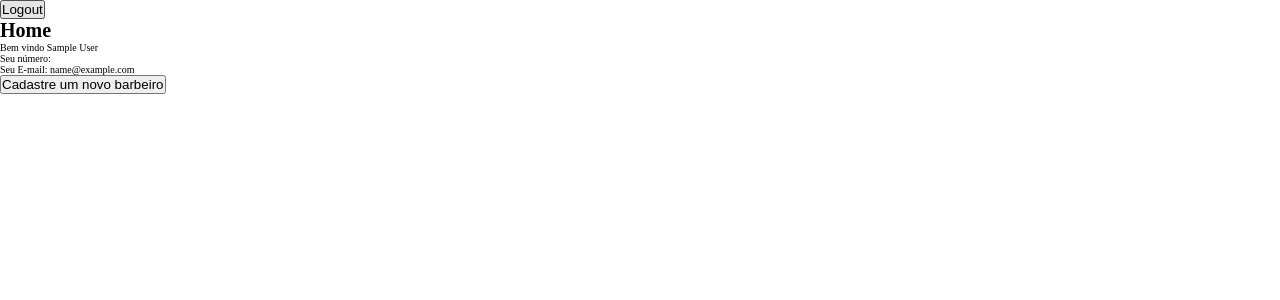
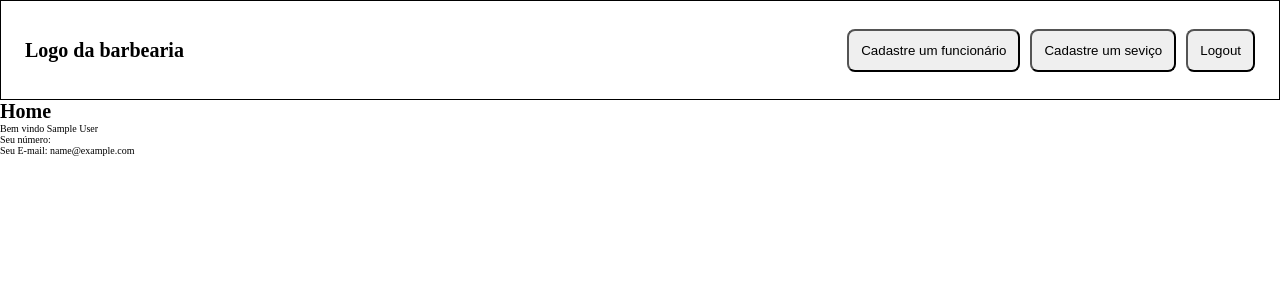
Before and after one commit to EduardoAugustoFReis/TCC-FrontEnd, a React (Vite) app: page /home in a window 1280 px wide. Shown: the top 300 px of the page. Built offline with nearby package versions, Linux system fonts and the light colour scheme; sample sign-in values are in the browser's storage.

Commit message:
Header criado, menu dentro do Header criado, página de cadastrar novo serviço criada, mas ainda não funcional.

```diff
--- /dev/null
+++ b/src/components/Header/MenuHeader/index.tsx
@@ -0,0 +1,35 @@
+import { useNavigate } from "react-router-dom";
+import useAuth from "../../../context/Auth/useAuth";
+import { MenuHeaderContainer } from "./styles";
+//import { BsList } from "react-icons/bs";
+
+const MenuHeader = () => {
+  const { user, logout } = useAuth();
+  const navigate = useNavigate();
+  const handleLogout = () => {
+    logout();
+    navigate("/");
+  };
+
+  const handleNewEmployee = () => {
+    navigate("/new-employee");
+  };
+
+  const handleNewService = () => {
+    navigate("/new-service");
+  };
+
+  return (
+    <MenuHeaderContainer>
+      {user?.role === "admin" && (
+        <button onClick={handleNewEmployee}>Cadastre um funcionário</button>
+      )}
+      {user?.role === "admin" && (
+        <button onClick={handleNewService}>Cadastre um seviço</button>
+      )}
+      <button onClick={handleLogout}>Logout</button>
+    </MenuHeaderContainer>
+  );
+};
+
+export default MenuHeader;
--- /dev/null
+++ b/src/components/Header/MenuHeader/styles.ts
@@ -0,0 +1,17 @@
+import styled from "styled-components";
+
+export const MenuHeaderContainer = styled.nav`
+  display: flex;
+  justify-content: space-around;
+  align-items: center;
+  gap: 1.0rem;
+
+  button {
+    padding: 1.2rem;
+    border-radius: 0.8rem;
+    transition: ease 0.2s;
+    &:hover {
+      transform: scale(1.1);
+    }
+  }
+`;
--- /dev/null
+++ b/src/components/Header/index.tsx
@@ -0,0 +1,13 @@
+import MenuHeader from "./MenuHeader"
+import { HeaderContainer } from "./styles"
+
+const Header = () => {
+  return (
+    <HeaderContainer>
+      <h1>Logo da barbearia</h1>
+      <MenuHeader />
+    </HeaderContainer>
+  )
+}
+
+export default Header
--- /dev/null
+++ b/src/components/Header/styles.ts
@@ -0,0 +1,15 @@
+import styled from "styled-components";
+import { breakpoints } from "../../styles/breakpoints";
+
+export const HeaderContainer = styled.header`
+  height: 10.0rem;
+  display: flex;
+  align-items: center;
+  justify-content: space-between;
+  padding: 2.4rem;
+  border: 1px solid #000;
+
+  @media (max-width: ${breakpoints.mobile}) {
+
+  }
+`;
--- a/src/pages/Home/index.tsx
+++ b/src/pages/Home/index.tsx
@@ -1,30 +1,19 @@
-import { useNavigate } from "react-router-dom";
 import useAuth from "../../context/Auth/useAuth";
+import Header from "../../components/Header";
+import { HomerContainer } from "./styles";
 
 const Home = () => {
-  const { user, logout } = useAuth();
-  const navigate = useNavigate();
-
-  const handleLogout = () => {
-    logout();
-    navigate("/");
-  };
-
-  const handleNewBarber = () => {
-    navigate("/new-employee");
-  };
+  const { user } = useAuth();
 
   return (
-    <div>
-      <button onClick={handleLogout}>Logout</button>
+    <HomerContainer>
+      <Header />
       <h1>Home</h1>
+
       <p>Bem vindo {user?.name}</p>
       <p>Seu número: {user?.phone}</p>
       <p>Seu E-mail: {user?.email}</p>
-      {user?.role === "admin" && (
-        <button onClick={handleNewBarber}>Cadastre um novo barbeiro</button>
-      )}
-    </div>
+    </HomerContainer>
   );
 };
 
--- /dev/null
+++ b/src/pages/Home/styles.ts
@@ -0,0 +1,5 @@
+import styled from "styled-components";
+
+export const HomerContainer = styled.div`
+
+`;
--- a/src/pages/NewEmployee/index.tsx
+++ b/src/pages/NewEmployee/index.tsx
@@ -1,7 +1,7 @@
 import { useState } from "react";
+import { NewEmployeeContainer, NewEmployeeForm } from "./styles";
+import { Link } from "react-router-dom";
 import Input from "../../components/Input";
-import { NewBarberContainer, NewBarberForm } from "./styles";
-import { Link } from "react-router-dom";
 import SelectNewBarber from "../../components/SelectNewBarber";
 import { api } from "../../services/api";
 
@@ -57,10 +57,10 @@ const NewEmployee = () => {
   };
 
   return (
-    <NewBarberContainer>
+    <NewEmployeeContainer>
       <Link to="/home">Voltar para a Home</Link>
 
-      <NewBarberForm onSubmit={handleNewEmployeeSubmit}>
+      <NewEmployeeForm onSubmit={handleNewEmployeeSubmit}>
         <h2>Cadastre um novo Funcionário</h2>
         <Input
           id="none"
@@ -105,8 +105,8 @@ const NewEmployee = () => {
         />
 
         <button type="submit">Cadastrar</button>
-      </NewBarberForm>
-    </NewBarberContainer>
+      </NewEmployeeForm>
+    </NewEmployeeContainer>
   );
 };
 
--- a/src/pages/NewEmployee/styles.ts
+++ b/src/pages/NewEmployee/styles.ts
@@ -1,9 +1,9 @@
 import styled from "styled-components";
 import { breakpoints } from "../../styles/breakpoints";
 
-export const NewBarberContainer = styled.div``;
+export const NewEmployeeContainer = styled.div``;
 
-export const NewBarberForm = styled.form`
+export const NewEmployeeForm = styled.form`
   display: flex;
   flex-direction: column;
   padding: 2.4rem;
--- /dev/null
+++ b/src/pages/NewService/index.tsx
@@ -0,0 +1,20 @@
+import { Link } from "react-router-dom";
+import { NewServiceContainer, NewServiceForm } from "./styles";
+
+const NewService = () => {
+  return (
+    <NewServiceContainer>
+      <Link to={`/home`}>Voltar para Home</Link>
+      <main>
+        <h1>Cadastre um novo serviço</h1>
+        <NewServiceForm>
+
+
+          <button type="submit">Cadastrar</button>
+        </NewServiceForm>
+      </main>
+    </NewServiceContainer>
+  );
+};
+
+export default NewService;
--- /dev/null
+++ b/src/pages/NewService/styles.ts
@@ -0,0 +1,9 @@
+import styled from "styled-components";
+
+export const NewServiceContainer = styled.div`
+
+`;
+
+export const NewServiceForm = styled.form`
+
+`;
--- a/src/routes/routes.tsx
+++ b/src/routes/routes.tsx
@@ -6,6 +6,7 @@ import SignUp from "../pages/SignUp";
 import LayoutPage from "../components/LayoutPages";
 import ProtectedRoute from "../components/ProtectedRoute";
 import NewEmployee from "../pages/NewEmployee";
+import NewService from "../pages/NewService";
 
 const router = createBrowserRouter([
   {
@@ -19,6 +20,7 @@ const router = createBrowserRouter([
         children: [
           { path: "/home", element: <Home /> },
           { path: "/new-employee", element: <NewEmployee /> },
+          { path: "/new-service", element: <NewService /> },
         ],
       },
     ],
```
